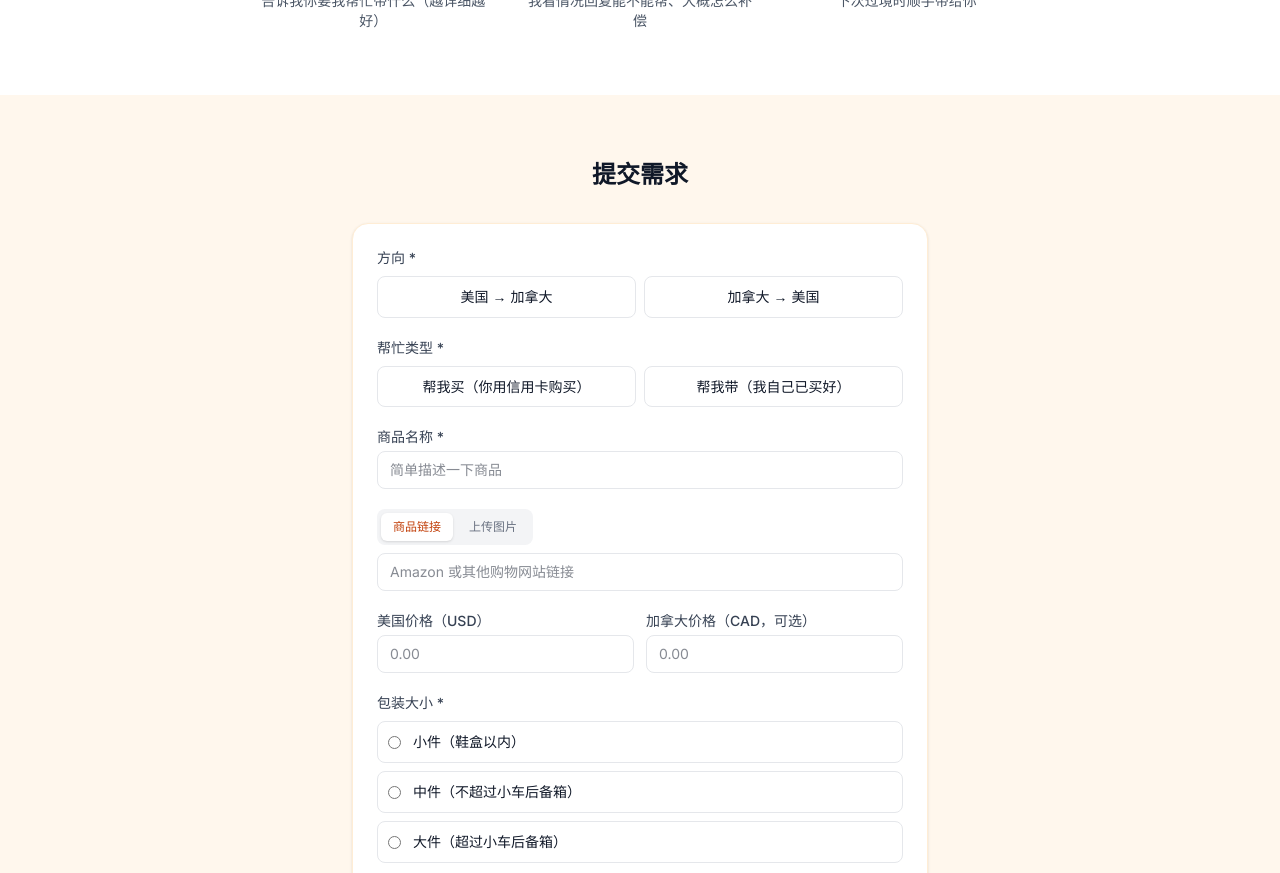
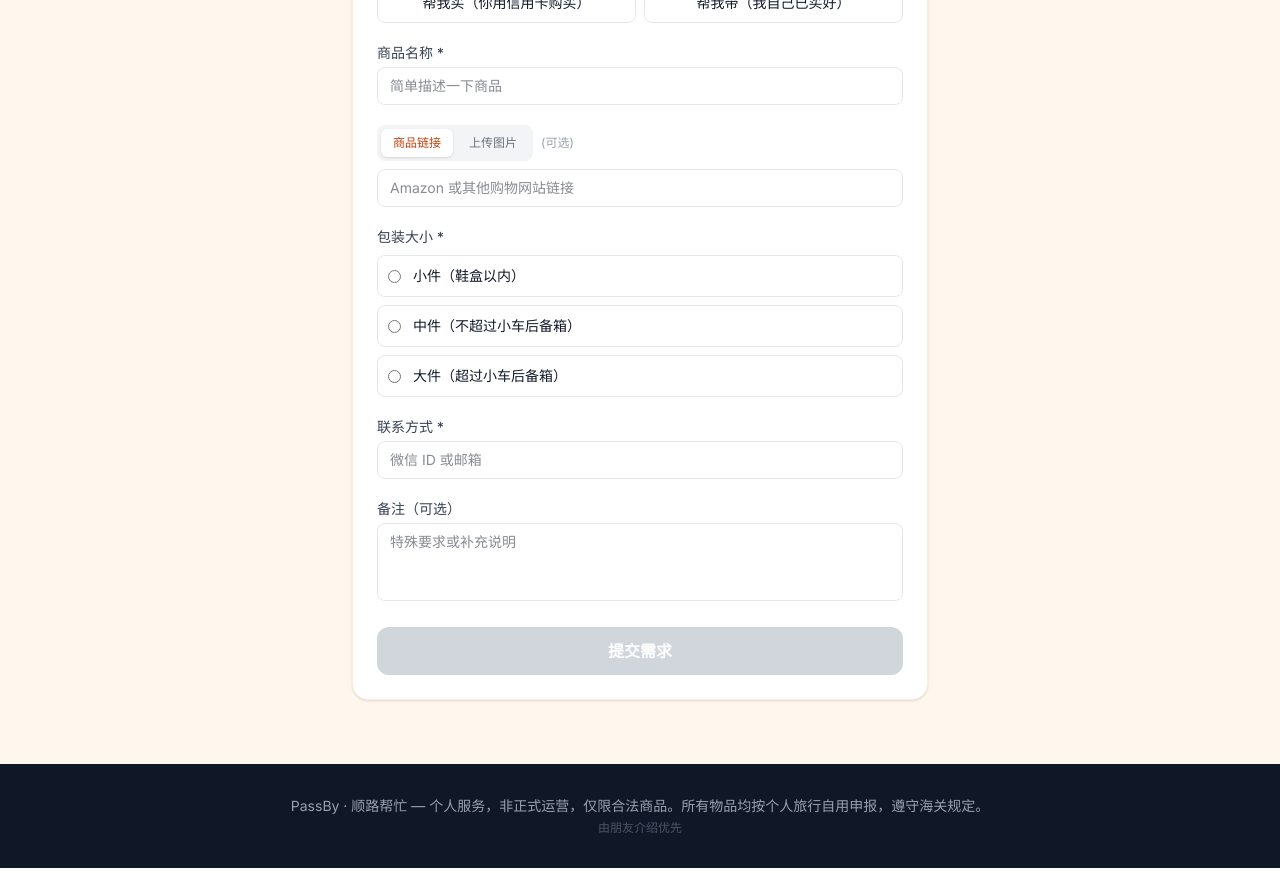
Before and after one commit to cooltreedan/pass-by, a Next.js app: page / in a window 1280 px wide. Shown: the part 1580-2453 px from the top of the page. Built offline with nearby package versions, Linux system fonts and the light colour scheme.

Commit message:
feat: remove price fields from form, remove Pricing section from page

```diff
--- a/app/api/submit/route.ts
+++ b/app/api/submit/route.ts
@@ -10,9 +10,6 @@ export async function POST(req: NextRequest) {
   if (body.packageSize === 'large') {
     return NextResponse.json({ error: 'Oversized items not accepted' }, { status: 400 })
   }
-  if (body.serviceType === 'buy' && !body.usPrice) {
-    return NextResponse.json({ error: 'US price required for Buy for Me' }, { status: 400 })
-  }
 
   try {
     await sendRequestEmail(body)
--- a/app/page.tsx
+++ b/app/page.tsx
@@ -1,7 +1,6 @@
 import { Nav } from '@/components/Nav'
 import { Hero } from '@/components/Hero'
 import { Services } from '@/components/Services'
-import { Pricing } from '@/components/Pricing'
 import { HowItWorks } from '@/components/HowItWorks'
 import { RequestForm } from '@/components/RequestForm'
 import { Footer } from '@/components/Footer'
@@ -13,7 +12,6 @@ export default function Home() {
       <main>
         <Hero />
         <Services />
-        <Pricing />
         <HowItWorks />
         <RequestForm />
       </main>
--- a/components/RequestForm.tsx
+++ b/components/RequestForm.tsx
@@ -9,8 +9,6 @@ type FormData = {
   serviceType: 'buy' | 'carry' | ''
   itemName: string
   itemLink: string
-  usPrice: string
-  caPrice: string
   packageSize: 'small' | 'medium' | 'large' | ''
   contact: string
   notes: string
@@ -21,8 +19,6 @@ const initial: FormData = {
   serviceType: '',
   itemName: '',
   itemLink: '',
-  usPrice: '',
-  caPrice: '',
   packageSize: '',
   contact: '',
   notes: '',
@@ -52,15 +48,13 @@ export function RequestForm() {
   const fileInputRef = useRef<HTMLInputElement>(null)
 
   const isLarge = form.packageSize === 'large'
-  const usPriceRequired = form.serviceType === 'buy'
   const canSubmit =
     !isLarge &&
     form.direction !== '' &&
     form.serviceType !== '' &&
     form.itemName.trim() !== '' &&
     form.packageSize !== '' &&
-    form.contact.trim() !== '' &&
-    (!usPriceRequired || form.usPrice.trim() !== '')
+    form.contact.trim() !== ''
 
   function set<K extends keyof FormData>(key: K, value: FormData[K]) {
     setForm(f => ({ ...f, [key]: value }))
@@ -193,7 +187,8 @@ export function RequestForm() {
 
           {/* Item link / image toggle */}
           <div>
-            <div className="flex gap-1 mb-2 bg-gray-100 rounded-lg p-1 w-fit">
+            <div className="flex items-center gap-2 mb-2">
+              <div className="flex gap-1 bg-gray-100 rounded-lg p-1">
                 {(['link', 'image'] as const).map(mode => (
                   <button
                     key={mode}
@@ -204,6 +199,8 @@ export function RequestForm() {
                     {t(mode === 'link' ? 'item_input_toggle_link' : 'item_input_toggle_image')}
                   </button>
                 ))}
+              </div>
+              <span className="text-xs text-gray-400">({t('optional')})</span>
             </div>
 
             {itemInputMode === 'link' ? (
@@ -255,36 +252,6 @@ export function RequestForm() {
                 )}
               </div>
             )}
-          </div>
-
-          {/* Prices */}
-          <div className="grid grid-cols-2 gap-3">
-            <div>
-              <label className="block text-sm font-medium text-gray-700 mb-1">
-                {t('us_price_label')} {usPriceRequired && '*'}
-              </label>
-              <input
-                type="number"
-                min="0"
-                step="0.01"
-                value={form.usPrice}
-                onChange={e => set('usPrice', e.target.value)}
-                placeholder={t('us_price_placeholder')}
-                className="w-full border border-gray-200 rounded-lg px-3 py-2 text-sm focus:outline-none focus:ring-2 focus:ring-brand-400"
-              />
-            </div>
-            <div>
-              <label className="block text-sm font-medium text-gray-700 mb-1">{t('ca_price_label')}</label>
-              <input
-                type="number"
-                min="0"
-                step="0.01"
-                value={form.caPrice}
-                onChange={e => set('caPrice', e.target.value)}
-                placeholder={t('ca_price_placeholder')}
-                className="w-full border border-gray-200 rounded-lg px-3 py-2 text-sm focus:outline-none focus:ring-2 focus:ring-brand-400"
-              />
-            </div>
           </div>
 
           {/* Package size */}
--- a/lib/email.ts
+++ b/lib/email.ts
@@ -5,8 +5,6 @@ export type RequestData = {
   serviceType: string
   itemName: string
   itemLink?: string
-  usPrice?: string
-  caPrice?: string
   packageSize: string
   contact: string
   notes?: string
@@ -29,8 +27,6 @@ Direction:    ${dirLabel}
 Service:      ${svcLabel}
 Item:         ${data.itemName}
 Link:         ${data.itemLink || '—'}
-US Price:     ${data.usPrice ? `$${data.usPrice} USD` : '—'}
-CA Price:     ${data.caPrice ? `$${data.caPrice} CAD` : '—'}
 Package Size: ${sizeLabel[data.packageSize] ?? data.packageSize}
 Contact:      ${data.contact}
 Notes:        ${data.notes || '—'}
--- a/messages/en.json
+++ b/messages/en.json
@@ -50,16 +50,13 @@
     "item_name_placeholder": "Brief description of the item",
     "item_input_toggle_link": "Item Link",
     "item_input_toggle_image": "Upload Image",
+    "optional": "optional",
     "item_link_label": "Item Link (optional)",
     "item_link_placeholder": "Amazon or other shopping site URL",
     "image_drop_hint": "Click to select or drag image here",
     "image_drop_formats": "JPG, PNG, WebP — max 5MB",
     "image_size_error": "Image must be under 5MB",
     "image_type_error": "Only JPG, PNG, WebP supported",
-    "us_price_label": "US Price (USD)",
-    "us_price_placeholder": "0.00",
-    "ca_price_label": "Canada Price (CAD, optional)",
-    "ca_price_placeholder": "0.00",
     "size_label": "Package Size",
     "size_small": "Small (≤ shoebox)",
     "size_medium": "Medium (≤ car trunk)",
--- a/messages/zh.json
+++ b/messages/zh.json
@@ -48,16 +48,13 @@
     "item_name_placeholder": "简单描述一下商品",
     "item_input_toggle_link": "商品链接",
     "item_input_toggle_image": "上传图片",
+    "optional": "可选",
     "item_link_label": "商品链接（可选）",
     "item_link_placeholder": "Amazon 或其他购物网站链接",
     "image_drop_hint": "点击选择或拖拽图片至此",
     "image_drop_formats": "支持 JPG、PNG、WebP，最大 5MB",
     "image_size_error": "图片不能超过 5MB",
     "image_type_error": "仅支持 JPG、PNG、WebP 格式",
-    "us_price_label": "美国价格（USD）",
-    "us_price_placeholder": "0.00",
-    "ca_price_label": "加拿大价格（CAD，可选）",
-    "ca_price_placeholder": "0.00",
     "size_label": "包装大小",
     "size_small": "小件（鞋盒以内）",
     "size_medium": "中件（不超过小车后备箱）",
```
Lines whose indentation alone changed are shown as unchanged.
